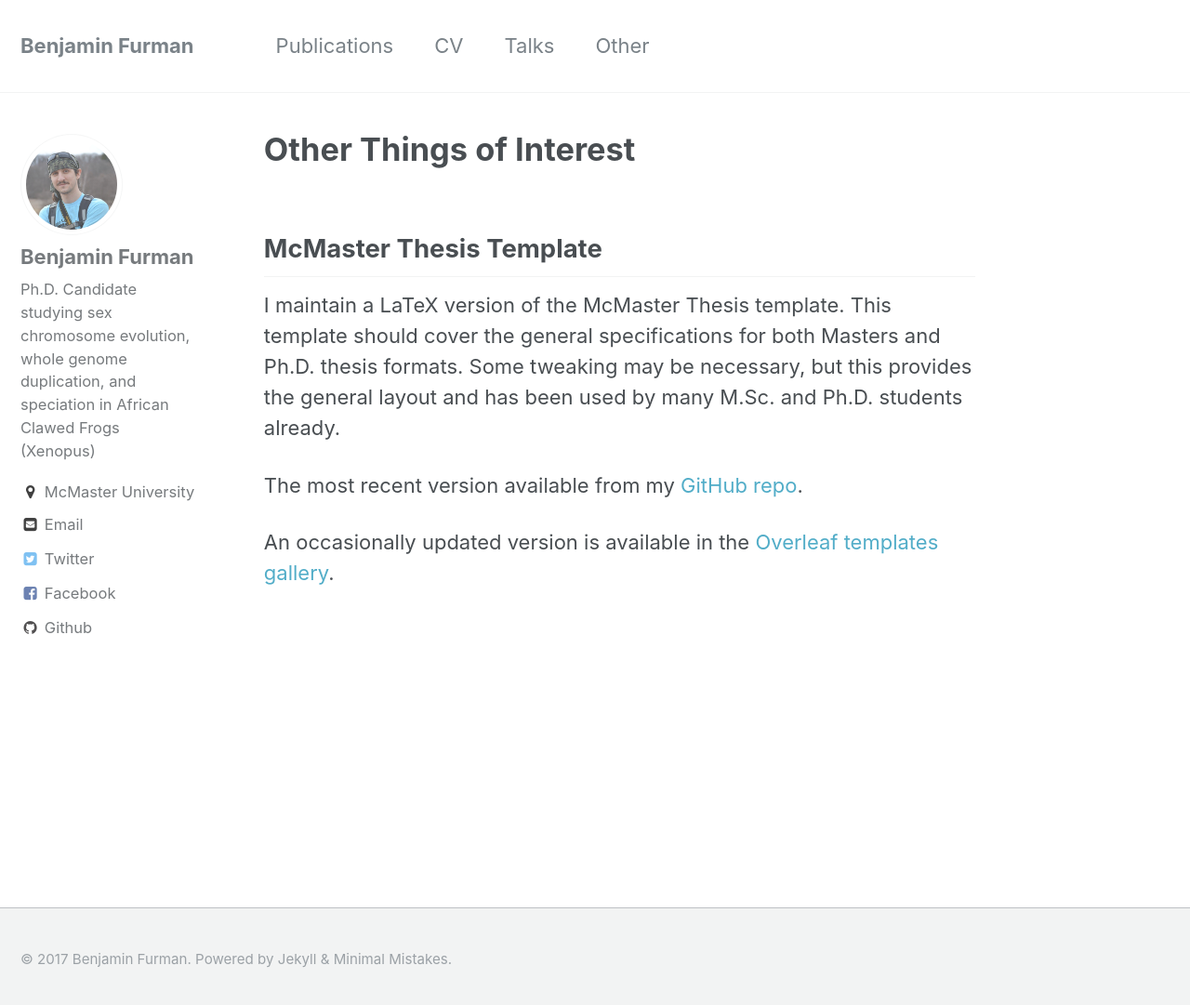
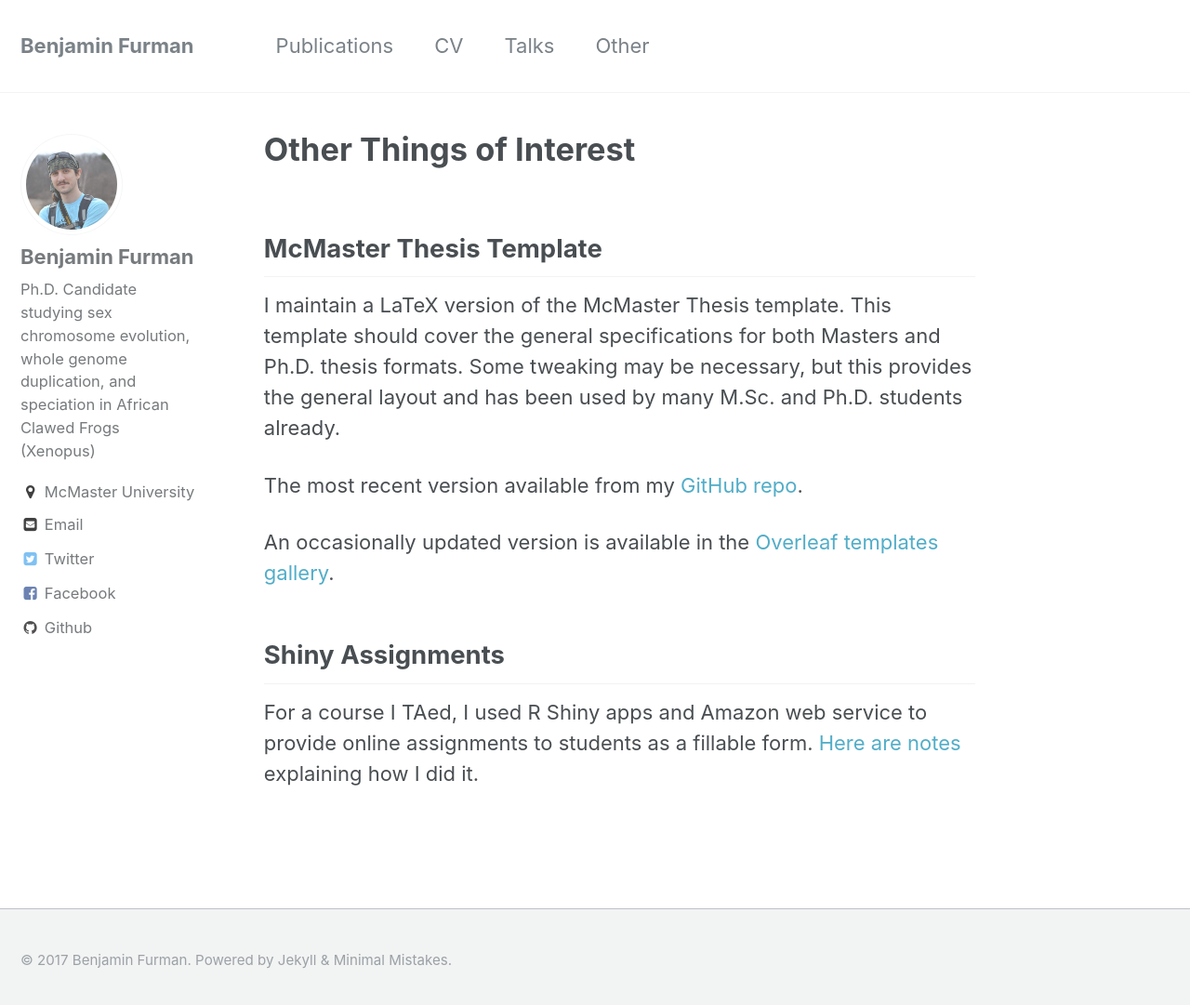
Before and after one commit to benjaminfurman/benjaminfurman.github.io, a Jekyll site: the page built from _pages/other.md, in a window 1280 px wide and 1088 px high. Shown: the top 1081 px of the window at 93% size. Built offline with Jekyll 4.4.1, drawn with Linux system fonts in a browser that asks for light colours.

Commit message:
changed shiny html location

```diff
--- a/_pages/other.md
+++ b/_pages/other.md
@@ -10,3 +10,8 @@ I maintain a LaTeX version of the McMaster Thesis template. This template should
 The most recent version available from my [GitHub repo](https://github.com/benjaminfurman/McMaster_Thesis_Template).
 
 An occasionally updated version is available in the [Overleaf templates gallery](https://www.overleaf.com/latex/templates/mcmaster-thesis-example/bjccppctqwgt#.V_wpQNxD9E4).
+
+
+## Shiny Assignments
+
+For a course I TAed, I used R Shiny apps and Amazon web service to provide online assignments to students as a fillable form. [Here are notes](/_pages/shiny_assignments.html) explaining how I did it.
```
Also changed, not shown: _pages/shiny_assignments.html (renamed from _posts/shiny_assignments.html).
